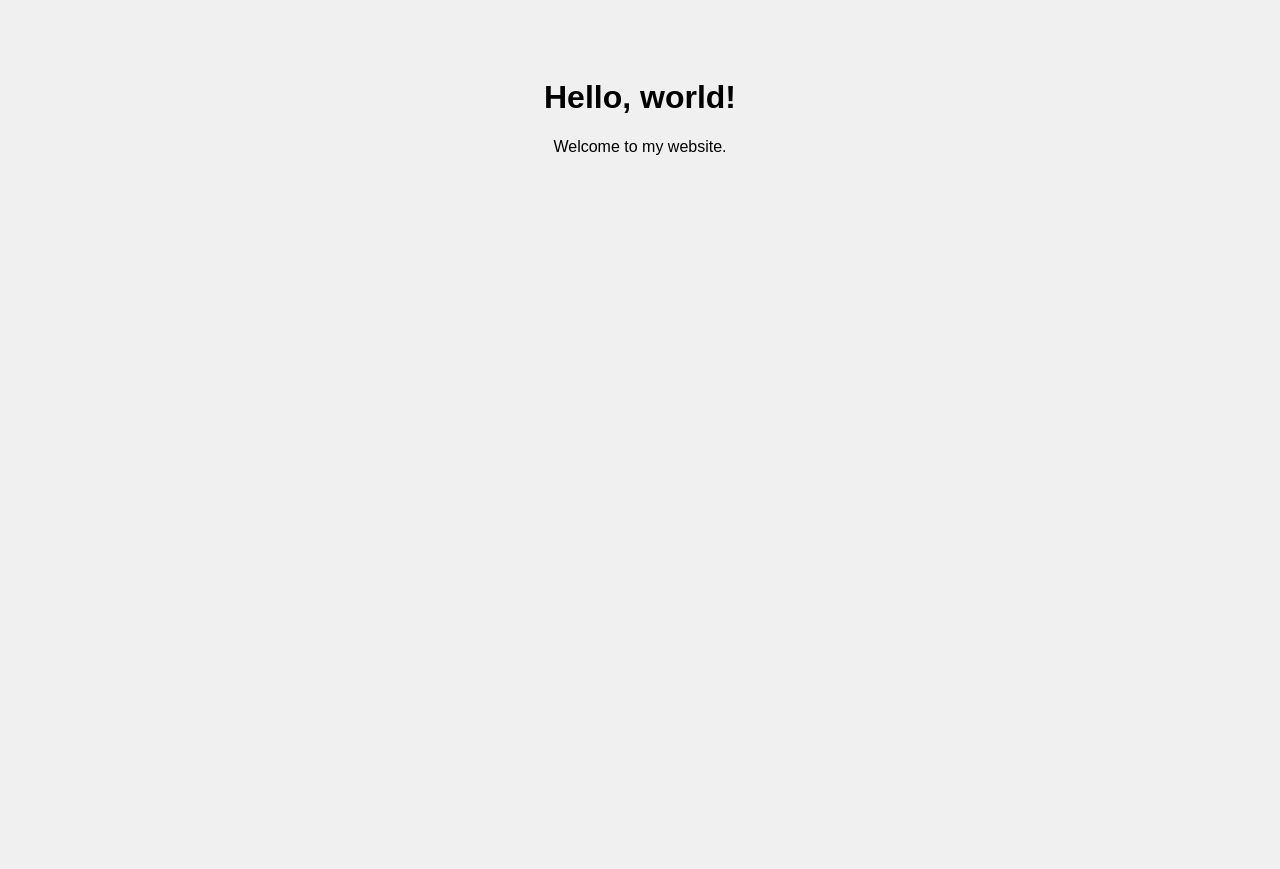
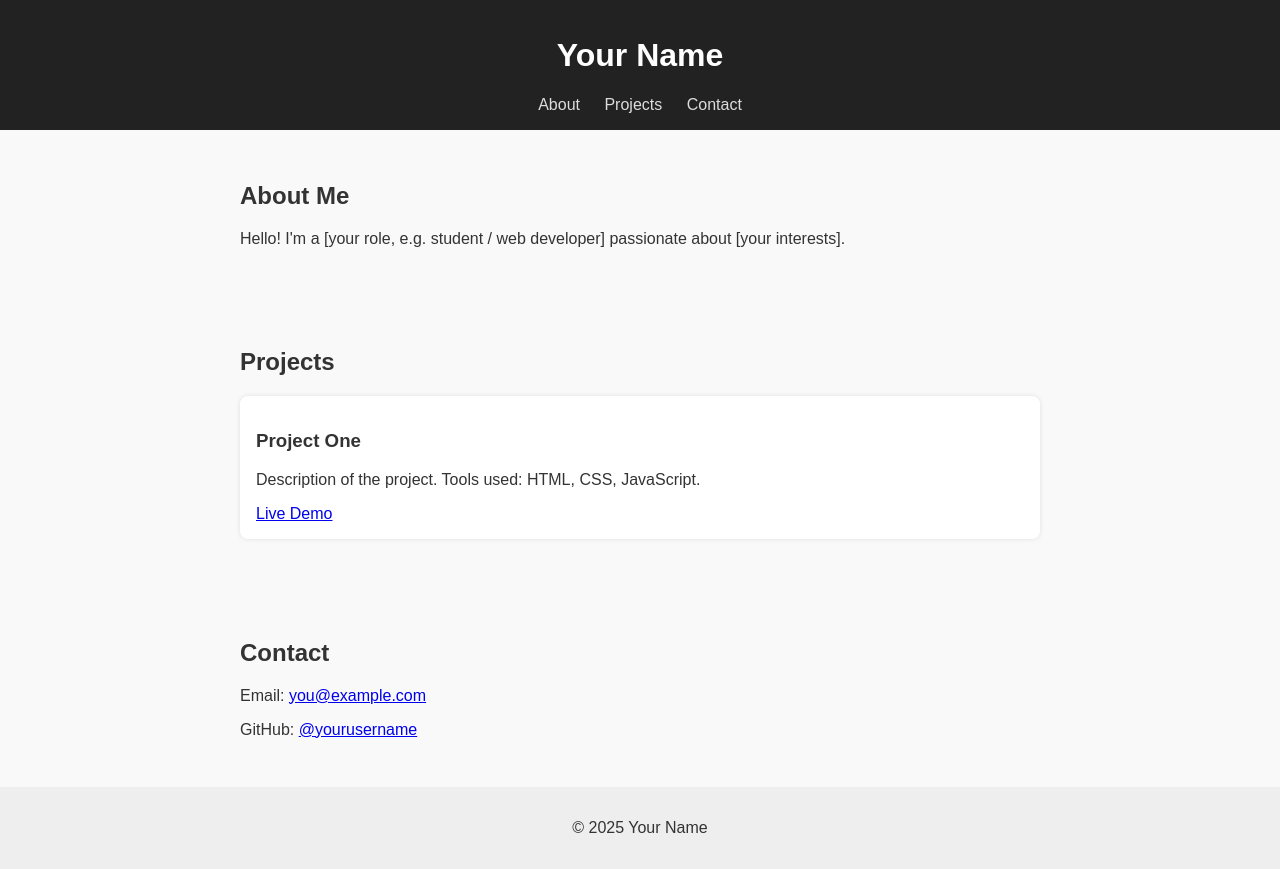
Before and after one commit to AryarajChauhan/aryaraj.github.io, a plain HTML site: page index.html in a window 1280 px wide. Before the commit the page ends 800 px from the top, so only its background shows below. Drawn offline with Linux system fonts and the light colour scheme.

Commit message:
index.html

```diff
--- a/index.html
+++ b/index.html
@@ -1,12 +1,45 @@
 <!DOCTYPE html>
 <html lang="en">
 <head>
-  <meta charset="UTF-8">
-  <title>My First Website</title>
-  <link rel="stylesheet" href="style.css">
+  <meta charset="UTF-8" />
+  <meta name="viewport" content="width=device-width, initial-scale=1.0"/>
+  <title>Your Name | Portfolio</title>
+  <link rel="stylesheet" href="style.css" />
 </head>
 <body>
-  <h1>Hello, world!</h1>
-  <p>Welcome to my website.</p>
+
+  <header>
+    <h1>Your Name</h1>
+    <nav>
+      <a href="#about">About</a>
+      <a href="#projects">Projects</a>
+      <a href="#contact">Contact</a>
+    </nav>
+  </header>
+
+  <section id="about">
+    <h2>About Me</h2>
+    <p>Hello! I'm a [your role, e.g. student / web developer] passionate about [your interests].</p>
+  </section>
+
+  <section id="projects">
+    <h2>Projects</h2>
+    <div class="project">
+      <h3>Project One</h3>
+      <p>Description of the project. Tools used: HTML, CSS, JavaScript.</p>
+      <a href="https://your-live-demo.com" target="_blank">Live Demo</a>
+    </div>
+  </section>
+
+  <section id="contact">
+    <h2>Contact</h2>
+    <p>Email: <a href="mailto:you@example.com">you@example.com</a></p>
+    <p>GitHub: <a href="https://github.com/yourusername" target="_blank">@yourusername</a></p>
+  </section>
+
+  <footer>
+    <p>&copy; 2025 Your Name</p>
+  </footer>
+
 </body>
 </html>
--- a/style.css
+++ b/style.css
@@ -1,6 +1,44 @@
 body {
-  background-color: #f0f0f0;
   font-family: sans-serif;
+  margin: 0;
+  padding: 0;
+  background: #f9f9f9;
+  color: #333;
+}
+
+header {
+  background: #222;
+  color: white;
+  padding: 1em;
   text-align: center;
-  padding: 50px;
 }
+
+nav a {
+  margin: 0 10px;
+  color: #ddd;
+  text-decoration: none;
+}
+
+nav a:hover {
+  color: white;
+}
+
+section {
+  padding: 2em;
+  max-width: 800px;
+  margin: auto;
+}
+
+.project {
+  background: white;
+  padding: 1em;
+  margin-bottom: 1em;
+  border-radius: 8px;
+  box-shadow: 0 0 5px rgba(0,0,0,0.1);
+}
+
+footer {
+  text-align: center;
+  padding: 1em;
+  background: #eee;
+}
```
